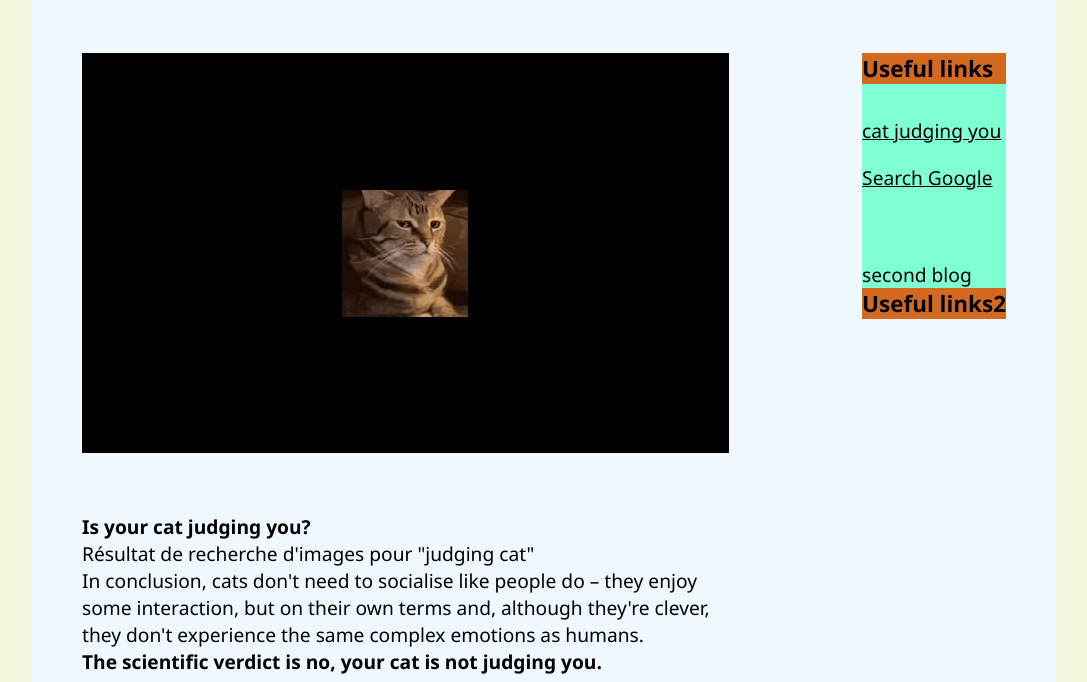
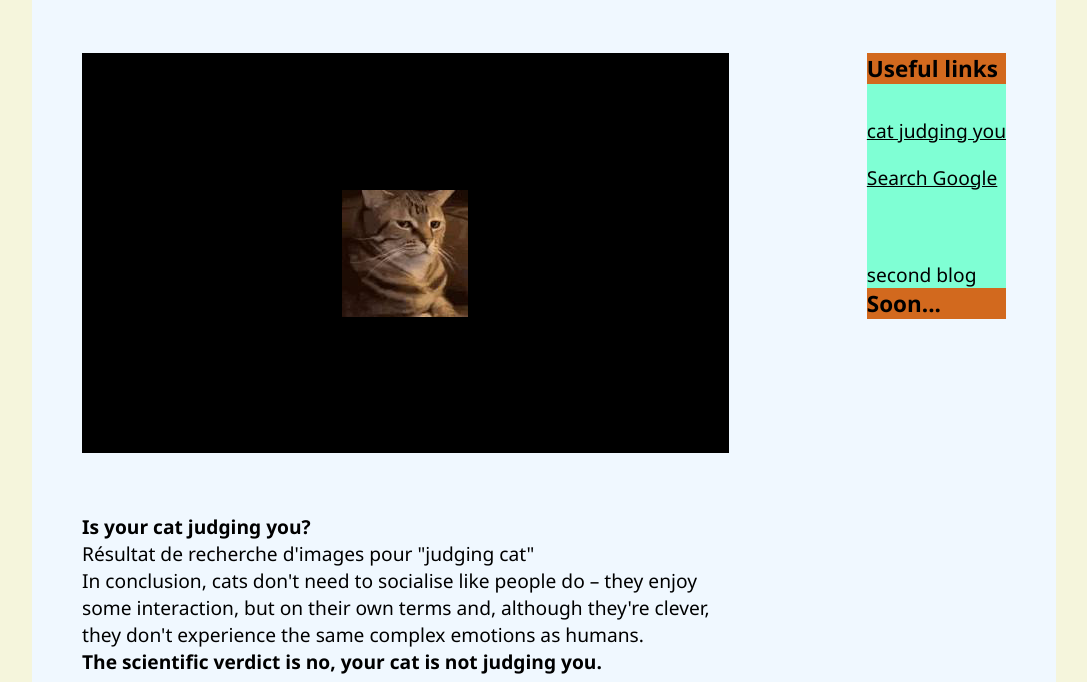
Before and after one commit to codeopen27/judgingcat, a plain HTML site: page index.html in a window 1280 px wide. Shown: the part 100-782 px from the top of the page, without its empty margins (96-1183 px from the left). Drawn offline with Linux system fonts and the light colour scheme.

Commit message:
Update index.html

```diff
--- a/index.html
+++ b/index.html
@@ -38,7 +38,7 @@
                     <div class="second Blog"></div>
                     <article>
                         <span>second blog</span>
-                        <h3>Useful links2</h3>
+                        <h3>Soon...</h3>
                     </article>
         </div>
         </aside>
```
